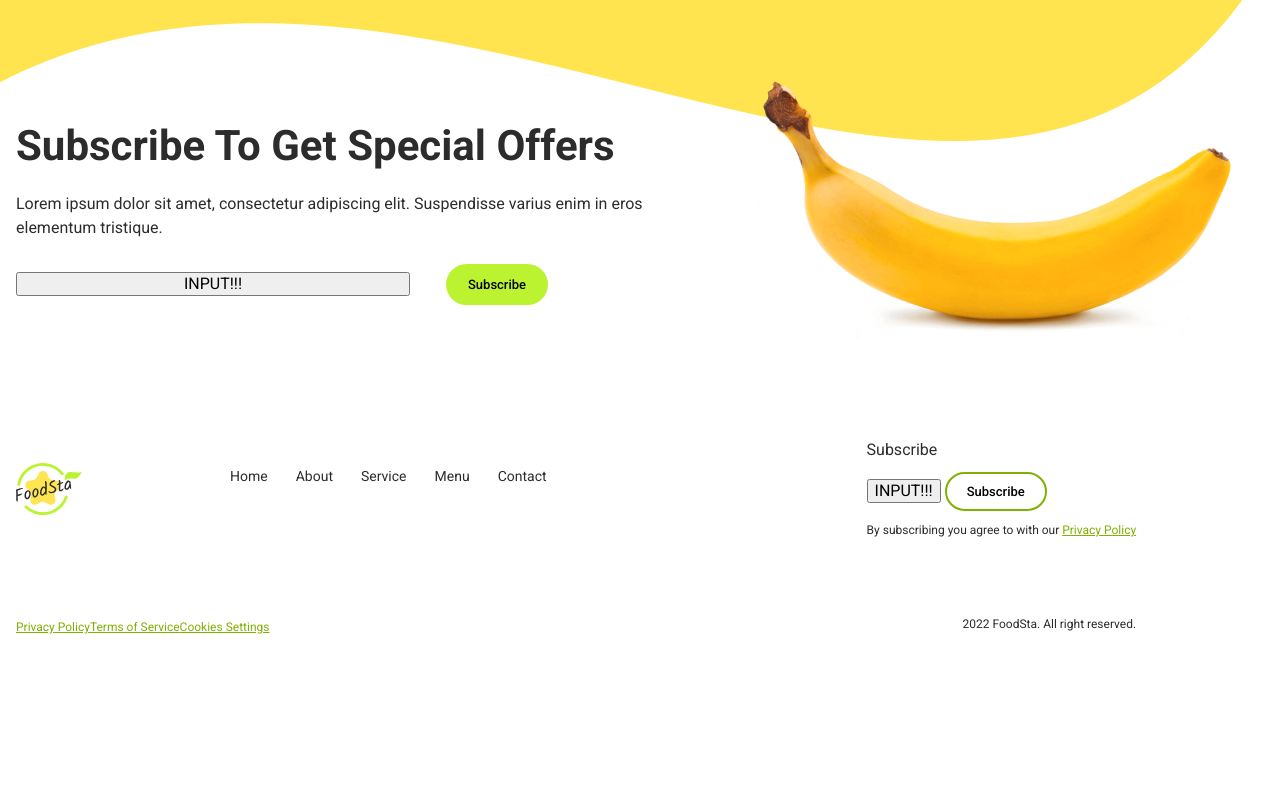
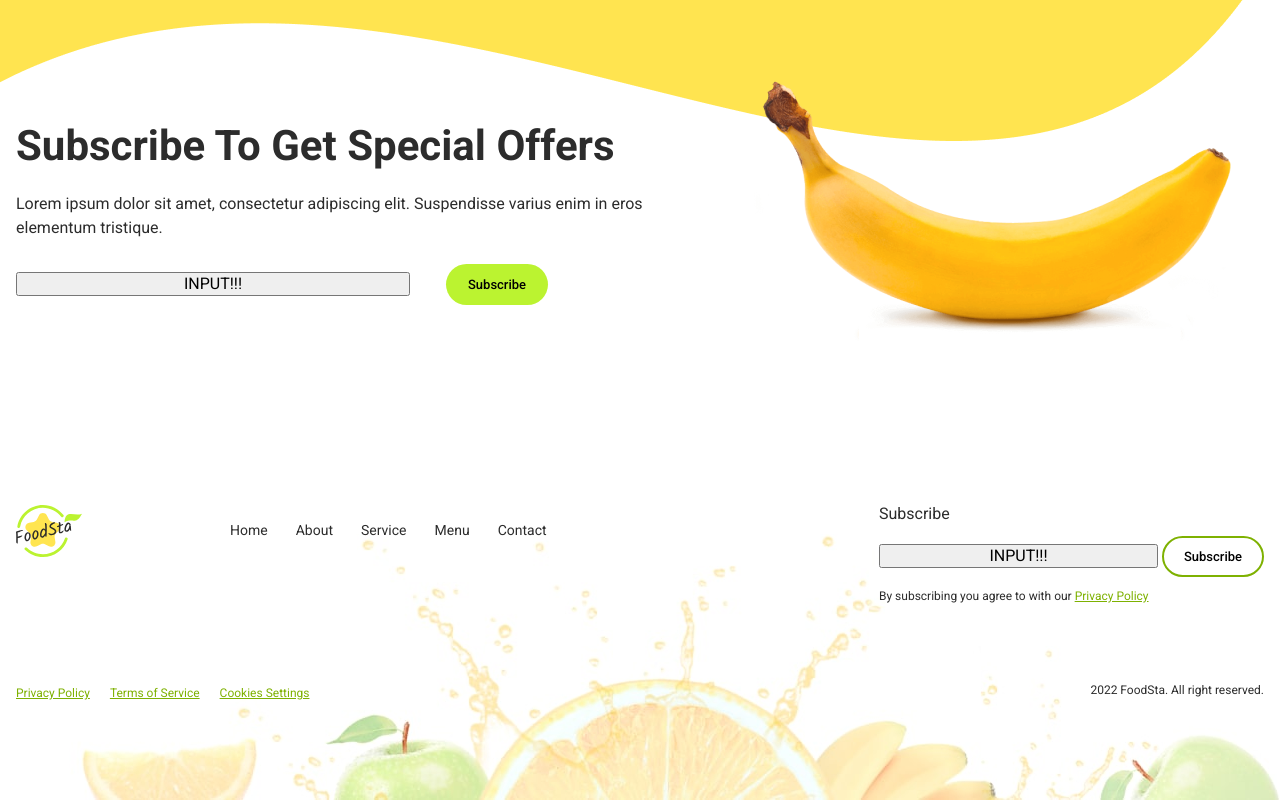
Before and after one commit to DmitriyAlyoshin/FoodSta, a plain HTML site: page index.html in a window 1280 px wide. Shown: the part 2947-3747 px from the top of the page. Before the commit the page ends 3582 px from the top, so only its background shows below. Drawn offline with nearby package versions, Linux system fonts and the light colour scheme.

Commit message:
Ended footer

```diff
--- a/css/styles.css
+++ b/css/styles.css
@@ -497,7 +497,7 @@ button {
   margin-top: 24px;
 }
 
-.not-button {
+.offers .not-button {
   margin-right: 32px;
   width: 394px;
 }
@@ -510,22 +510,41 @@ button {
 
 .page-footer {
   display: flex;
-  margin-top: 100px;
+
+  background-image: url("../images/Fruit-Footer-min.jpg");
+  background-repeat: no-repeat;
+  background-size: 1211px;
+  background-position: right bottom;
+}
+
+.footer-section {
+  height: 395px;
+  width: 1248px;
 }
 
 .page-footer .footer-nav {
   display: flex;
-  /* justify-content: center; */
+  margin-top: 100px;
 }
 
 .page-footer .logo {
   margin-top: 0;
-  margin-right: 148px;
+  padding: 0;
+  width: 66px;
+  height: 52px;
+}
+
+.page-footer .site-nav {
+  margin-left: 148px;
+}
+
+.page-footer .footer-site-nav {
+  padding-top: 18px;
 }
 
 .page-footer .subscribe {
   display: inline-block;
-  margin-left: 320px;
+  margin-left: auto;
 }
 
 .page-footer .subscribe .text-subscripe {
@@ -535,9 +554,24 @@ button {
   font-size: 14px;
   line-height: 1.5;
 }
+
 .footer-nav .subscribe .buttons-footer {
   margin-top: 12px;
   margin-bottom: 12px;
+}
+
+.footer-nav .subscribe .not-button {
+  width: 279px;
+}
+
+.footer-nav .subscribe .button.secondary {
+  padding: 9px 20px;
+}
+
+.footer-nav .subscribe .button.secondary:hover,
+.footer-nav .subscribe .button.secondary:hover {
+  border-color: var(--accent-btn-color);
+  background-color: var(--primary-white-color);
 }
 
 .page-footer .text-privacy {
@@ -567,6 +601,10 @@ button {
   text-decoration: underline;
 }
 
+.page-footer .settings .item:not(:last-child) {
+  padding-right: 20px;
+}
+
 .page-footer .all-rights {
   margin-left: auto;
   font-size: 12px;
--- a/index.html
+++ b/index.html
@@ -224,14 +224,14 @@
 
     <footer class="page-footer container">
 
-        <section>
+        <section class="footer-section">
 
             <div class="footer-nav">
 
                 <img src="./images/Logo.svg" alt="Logo" class="logo">
 
                 <nav class="site-nav">
-                    <ul class="site-nav list">
+                    <ul class="footer-site-nav list">
                         <li class="item"><a href="#home" class="link">Home</a></li>
                         <li class="item"><a href="#about" class="link">About</a></li>
                         <li class="item"><a href="#service" class="link">Service</a></li>
@@ -244,7 +244,7 @@
                 <div class="subscribe">
                     <p class="text text-subscribe">Subscribe</p>
                     <div class="buttons-footer">
-                        <button type="button">INPUT!!!</button>
+                        <button type="button" class="not-button">INPUT!!!</button>
                         <button type="button" class="button secondary">Subscribe</button>
                     </div>
                     <p class="text text-privacy">By subscribing you agree to with our <span><a href=""
```
Also changed, not shown: images/Fruit-Footer-min.jpg (renamed from images/Fruit Futer-min.jpg).
